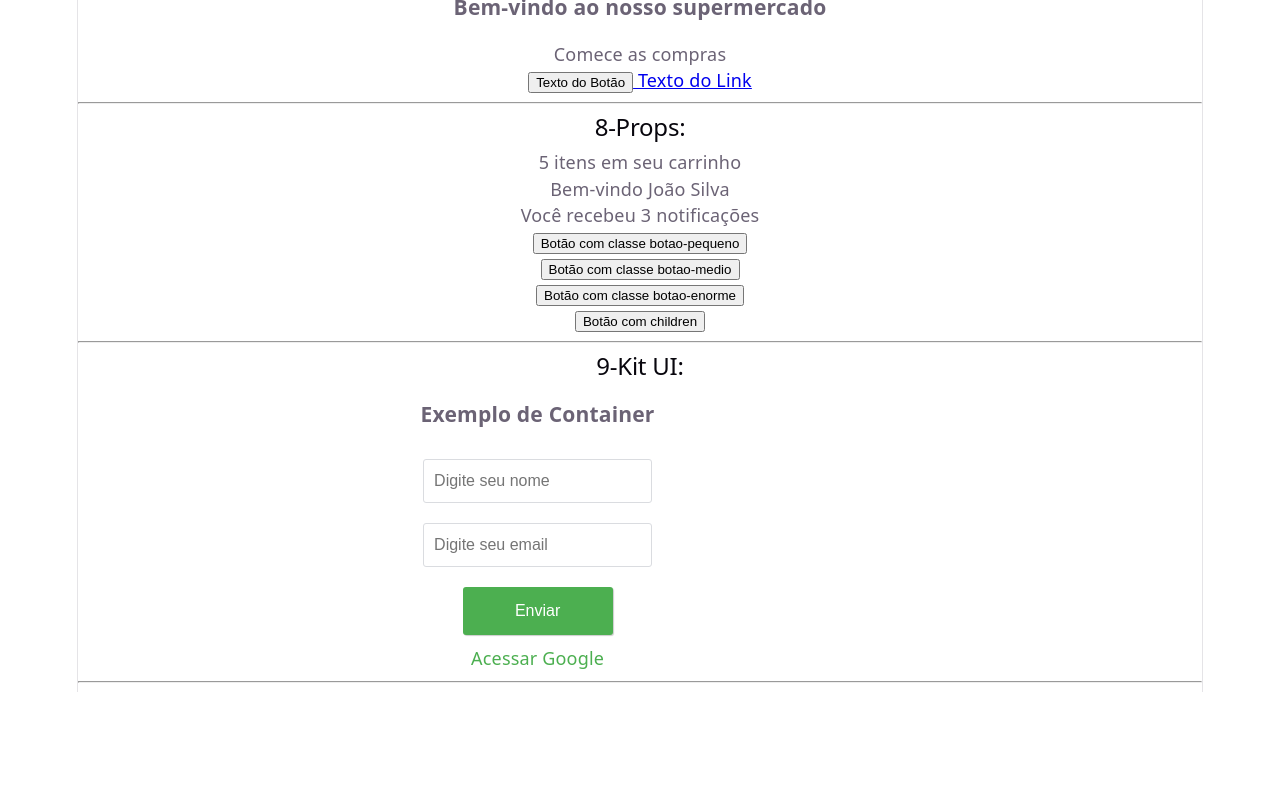
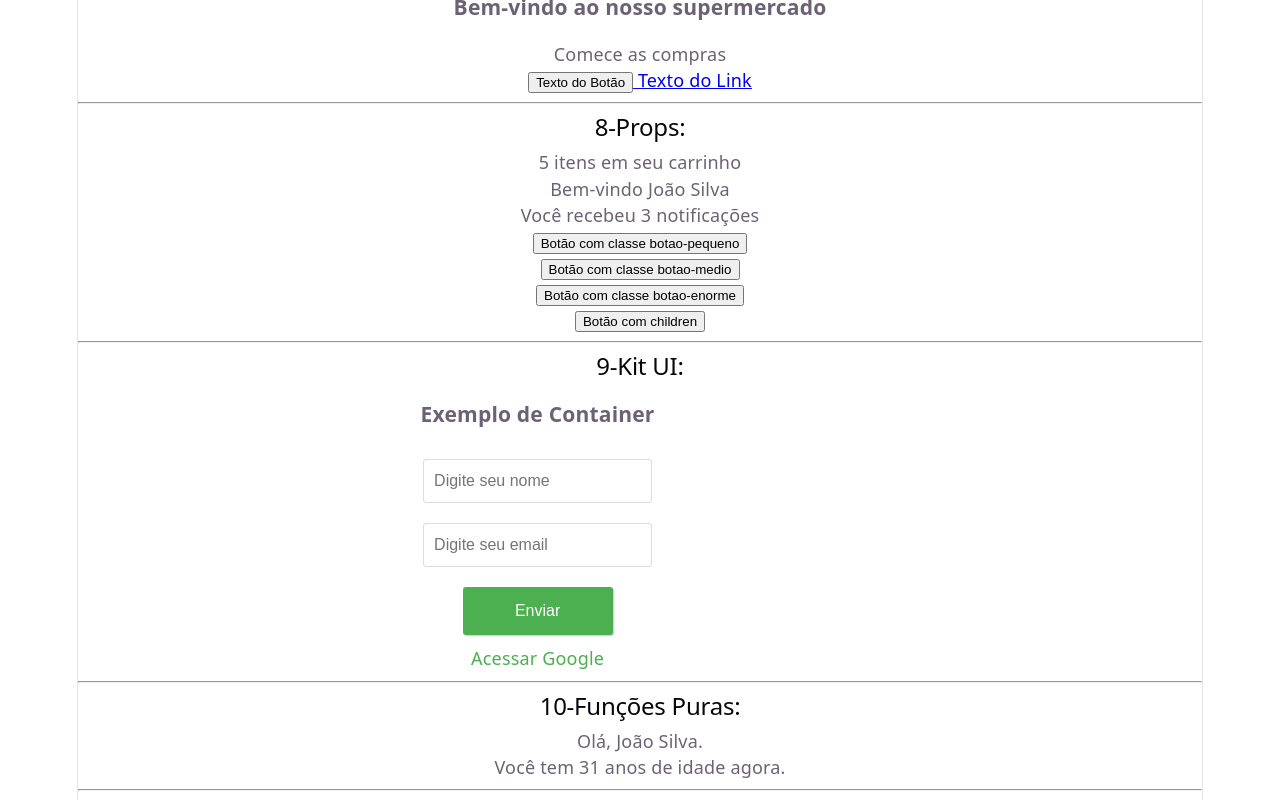
Before and after one commit to Josinaldo-Jr/devStart, a React (Vite) app in the folder Fase 1/react-fase1/: page / in a window 1280 px wide. Shown: the part 943-1743 px from the top of the page. Before the commit the page ends 1635 px from the top, so only its background shows below. Built offline with nearby package versions, Linux system fonts and the light colour scheme.

Commit message:
feat: add FuncoesPuras component and integrate BarraDeNavegacao

```diff
--- a/Fase 1/react-fase1/src/App.jsx
+++ b/Fase 1/react-fase1/src/App.jsx
@@ -6,7 +6,7 @@
 import PraticaProps from './pages/Props';
 import KitUI from './pages/KitUI';
 import './components/KitUI/style.css';
-
+import FuncoesPuras from './pages/FuncoesPuras';
 
 // ------------------- //
 function App() {
@@ -26,6 +26,8 @@
       <hr />
       <KitUI />
       <hr />
+      <FuncoesPuras />
+      <hr />
     </div>
   );
 }
--- /dev/null
+++ b/Fase 1/react-fase1/src/components/TransformandoImpuroEmPuro/BarraDeNavegacao.jsx
@@ -0,0 +1,13 @@
+function BarraDeNavegacao(props) {
+  let nomeCompleto = `${props.usuario.nome} ${props.usuario.sobrenome}`;
+  let idadeFinal = props.usuario.idade + 1;
+
+  return (
+    <div>
+      Olá, {nomeCompleto}.<br />
+      Você tem {idadeFinal} anos de idade agora.
+    </div>
+  );
+}
+
+export default BarraDeNavegacao;
--- /dev/null
+++ b/Fase 1/react-fase1/src/pages/FuncoesPuras.jsx
@@ -0,0 +1,13 @@
+import BarraDeNavegacao from "../components/TransformandoImpuroEmPuro/BarraDeNavegacao";
+
+function FuncoesPuras() {
+
+  return (
+    <>
+      <h2>10-Funções Puras:</h2>
+      <BarraDeNavegacao usuario={{ nome: "João", sobrenome: "Silva", idade: 30 }} />
+    </>
+  );
+}
+
+export default FuncoesPuras;
```
